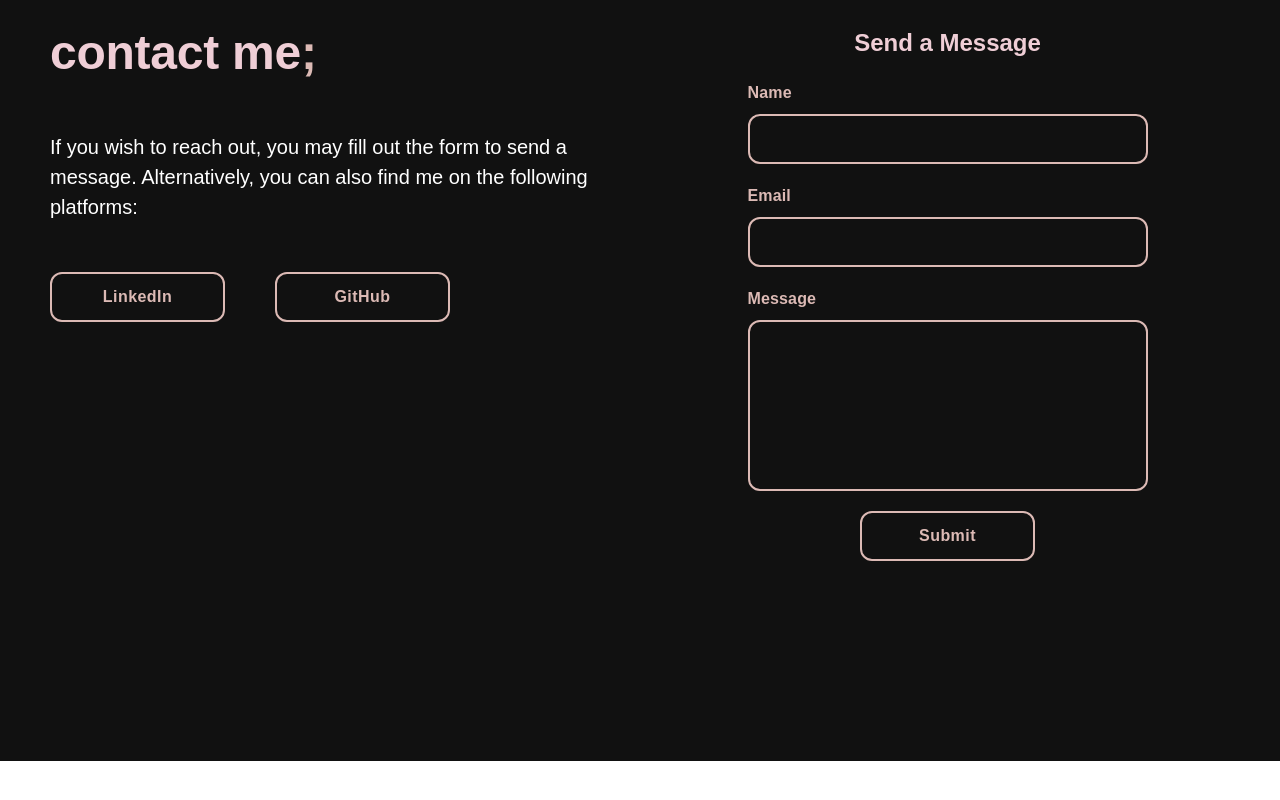
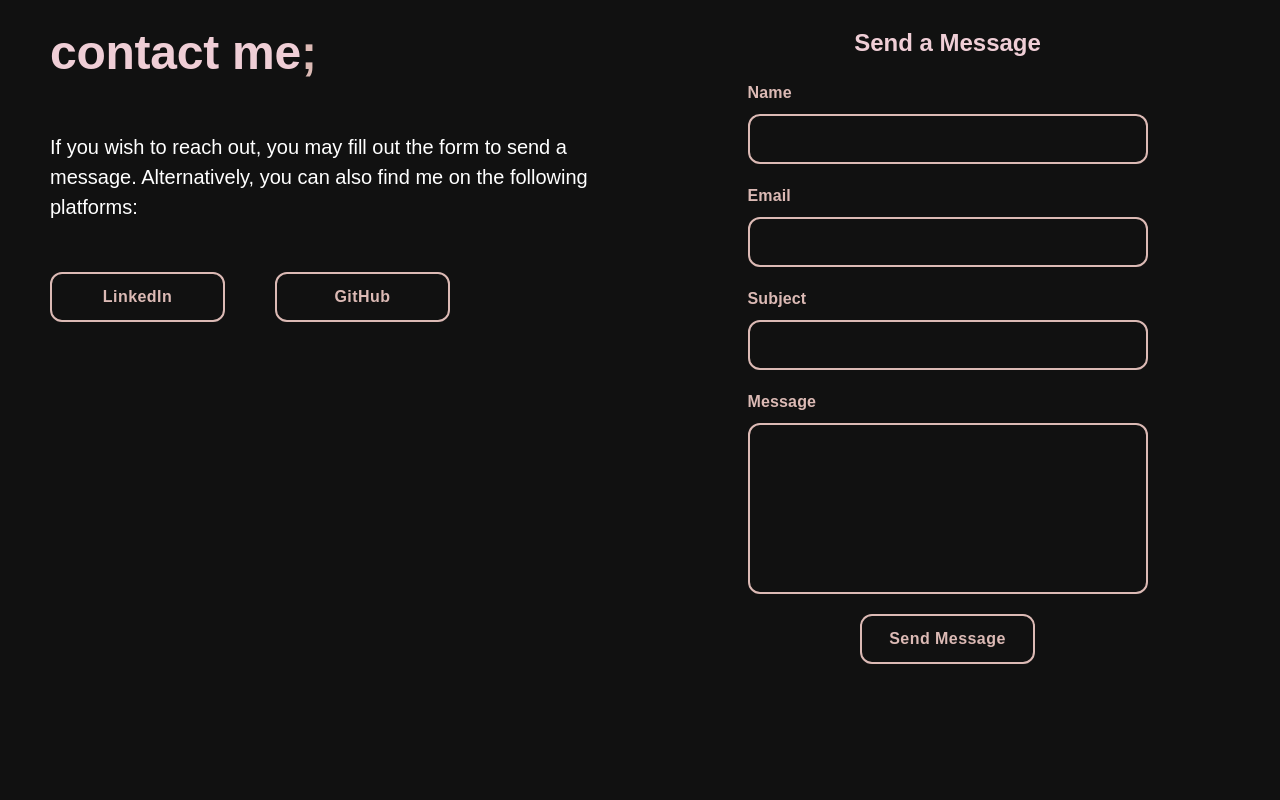
Before and after one commit to hbubante/Portfolio, a React (Vite) app: page / in a window 1280 px wide. Shown: the part 3187-3987 px from the top of the page. Before the commit the page ends 3948 px from the top, so only its background shows below. Built offline with nearby package versions, Linux system fonts and the light colour scheme; no server answers.

Commit message:
Implemented contact form

```diff
--- a/package.json
+++ b/package.json
@@ -10,6 +10,7 @@
     "preview": "vite preview"
   },
   "dependencies": {
+    "@emailjs/browser": "^4.4.1",
     "@emotion/react": "^11.14.0",
     "@emotion/styled": "^11.14.1",
     "@fontsource-variable/inter": "^5.3.0",
--- a/src/pages/Home.tsx
+++ b/src/pages/Home.tsx
@@ -1,10 +1,12 @@
-import { useEffect} from "react";
+import { useEffect, useState } from "react";
 import Button from "@mui/material/Button"
-import { TextField } from "@mui/material";
+import { TextField, Alert, Fade } from "@mui/material";
 import '@fontsource-variable/inter';
 import { motion } from "motion/react";
 import { useNavigate, useLocation } from "react-router-dom";
+import emailjs from "@emailjs/browser";
 
+// Icon imports
 import { SiJavascript, SiTypescript, SiPython, SiDotnet, SiPostgresql } from "react-icons/si";
 import { FaHtml5, FaCss3Alt, FaJava, FaReact, FaArrowRight } from "react-icons/fa";
 import Csharp from "../assets/csharp.png";
@@ -18,6 +20,7 @@ import previewAppointMed from "../assets/projects_preview/appointmed1.png";
 import previewAdKnow from "../assets/projects_preview/adknow1.png";
 import previewProjectPASIL from "../assets/projects_preview/projectpasil1.png";
 
+// For Motion Variants
 const imageVariants = {
         rest: {
             scale: 1,
@@ -38,6 +41,7 @@ const contentVariants = {
     },
 };
 
+// For scrolling functionality
 const scrollToSection = (id: string) => {
     const section = document.getElementById(id);
 
@@ -55,6 +59,7 @@ const scrollToSection = (id: string) => {
     });
 };
 
+// For redirecting functionality
 const GITHUB_URL = "https://github.com/hbubante";
 const LINKEDIN_URL = "https://www.linkedin.com/in/hbubante/";
 const RESUME_URL = "/Ubante_Resume.pdf";
@@ -62,6 +67,21 @@ const RESUME_URL = "/Ubante_Resume.pdf";
 const openExternal = (platform: string) => {
     window.open(platform, "_blank", "noopener,noreferrer");
 };
+
+// For EmailJS IDS/KEYS and other things
+const SERVICE_ID = import.meta.env.VITE_EMAILJS_SERVICE_ID;
+const TEMPLATE_ID = import.meta.env.VITE_EMAILJS_TEMPLATE_ID;
+const PUBLIC_KEY = import.meta.env.VITE_EMAILJS_PUBLIC_KEY;
+
+const currentTime = new Date().toLocaleString("en-PH", {
+    year: "numeric",
+    month: "long",
+    day: "numeric",
+    hour: "2-digit",
+    minute: "2-digit",
+    hour12: false,
+    timeZoneName: "short",
+});
 
 function Home() {
     // Fix for refresh 40px scrolling issue
@@ -89,6 +109,104 @@ function Home() {
 
         scrollToSection(location.hash.substring(1));
     }, [location]);
+
+    // For EmailJS and Contact Form functionalities
+    const [name, setName] = useState("");
+    const [email, setEmail] = useState("");
+    const [subject, setSubject] = useState("");
+    const [message, setMessage] = useState("");
+
+    const [snackbar, setSnackbar] = useState({
+        open: false,
+        severity: "success" as "success" | "error",
+        message: "",
+    });
+
+    // States for Send Message button; Don't allow spamming of button
+    const [sending, setSending] = useState(false);
+
+    // For handling closing of snackbar
+    const handleSnackbarClose = () => {
+        setSnackbar((prev) => ({
+            ...prev,
+            open: false,
+        }));
+    };
+
+    // For automatically closing snackbar
+    useEffect(() => {
+        if (!snackbar.open) return;
+
+        const timer = setTimeout(() => {
+            setSnackbar((prev) => ({
+                ...prev,
+                open: false,
+            }));
+        }, 5000); // I.e. 5 seconds
+
+        return () => clearTimeout(timer);
+    }, [snackbar.open]);
+
+    // For handling sending of message from Contact Form
+    const sendMessage = async () => {
+        // Check first if all fields are filled in; All are required
+        if (!name || !email || !subject || !message)
+        {
+            setSnackbar({
+                open: true,
+                severity: "error",
+                message: "Please fill out all fields.",
+            });
+
+            return;
+        }
+
+        // Change state of the Send Message button
+        setSending(true);
+
+        // Do the stuff man
+        try {
+            await emailjs.send(
+                SERVICE_ID,
+                TEMPLATE_ID,
+                {
+                    from_name: name,
+                    reply_to: email,
+                    title: subject,
+                    time: currentTime,
+                    message: message,
+                },
+                {
+                    publicKey: PUBLIC_KEY,
+                }
+            );
+
+            setSnackbar({
+                open: true,
+                severity: "success",
+                message: "Message sent successfully.",
+            });
+
+            setName("");
+            setEmail("");
+            setSubject("");
+            setMessage("");
+        }
+        catch (error) {
+            console.error(error);
+
+            setSnackbar({
+                open: true,
+                severity: "error",
+                message: "Failed to send, please try again.",
+            });
+        }
+
+        // Revert back the state of the Send Message button
+        finally {
+            setSending(false);
+        }
+    };
 
     return (
         <main className="
@@ -208,7 +326,11 @@ function Home() {
                         fontFamily: "'Inter Variable', sans-serif",
                         fontSize: 16,
                         fontWeight: 600,
-                        textTransform: 'none'
+                        textTransform: 'none',
+
+                        "&:hover": {
+                            backgroundColor: "#DCBAB50D",
+                        },
                     }}
                     onClick={() => scrollToSection("contact")}
                 >
@@ -273,7 +395,11 @@ function Home() {
                                 fontFamily: "'Inter Variable', sans-serif",
                                 fontSize: 16,
                                 fontWeight: 600,
-                                textTransform: 'none'
+                                textTransform: 'none',
+
+                                "&:hover": {
+                                    backgroundColor: "#DCBAB50D",
+                                },
                             }}
                             onClick={() => openExternal(RESUME_URL)}
                         >
@@ -291,7 +417,11 @@ function Home() {
                                 fontFamily: "'Inter Variable', sans-serif",
                                 fontSize: 16,
                                 fontWeight: 600,
-                                textTransform: 'none'
+                                textTransform: 'none',
+
+                                "&:hover": {
+                                    backgroundColor: "#DCBAB50D",
+                                },
                             }}
                             onClick={() => openExternal(GITHUB_URL)}
                         >
@@ -836,7 +966,11 @@ function Home() {
                                 fontFamily: "'Inter Variable', sans-serif",
                                 fontSize: 16,
                                 fontWeight: 600,
-                                textTransform: 'none'
+                                textTransform: 'none',
+
+                                "&:hover": {
+                                    backgroundColor: "#DCBAB50D",
+                                },
                             }}
                             onClick={() => openExternal(LINKEDIN_URL)}
                         >
@@ -854,7 +988,11 @@ function Home() {
                                 fontFamily: "'Inter Variable', sans-serif",
                                 fontSize: 16,
                                 fontWeight: 600,
-                                textTransform: 'none'
+                                textTransform: 'none',
+
+                                "&:hover": {
+                                    backgroundColor: "#DCBAB50D",
+                                },
                             }}
                             onClick={() => openExternal(GITHUB_URL)}
                         >
@@ -931,6 +1069,8 @@ function Home() {
                                 top: 0,
                             },
                         }}
+                        value={name}
+                        onChange={(e) => setName(e.target.value)}
                     />
 
                     <TextField
@@ -984,6 +1124,63 @@ function Home() {
                                 top: 0,
                             },
                         }}
+                        value={email}
+                        onChange={(e) => setEmail(e.target.value)}
+                    />
+
+                    <TextField
+                        label="Subject"
+                        variant="outlined"
+                        sx={{
+                            width: "400px",
+
+                            "& .MuiInputLabel-root": {
+                                color: "#DCBAB5",
+                                position: "relative",
+                                transform: "none",
+                                marginBottom: "10px",
+                                fontFamily: "'Inter Variable', sans-serif",
+                                fontSize: 16,
+                                fontWeight: 600,
+                            },
+
+                            "& .MuiInputLabel-root.Mui-focused": {
+                                color: "#DCBAB5",
+                            },
+
+                            "& .MuiOutlinedInput-root": {
+                                height: "50px",
+                                borderRadius: "12px",
+
+                                "& fieldset": {
+                                    borderColor: "#DCBAB5",
+                                    borderWidth: "2px",
+                                },
+
+                                "&:hover fieldset": {
+                                    borderColor: "#DCBAB5",
+                                },
+
+                                "&.Mui-focused fieldset": {
+                                    borderColor: "#DCBAB5",
+                                },
+                            },
+
+                            "& input": {
+                                color: "#FFFFFF",
+                                padding: "0 16px",
+                            },
+
+                            "& legend": {
+                                display: 'none',
+                            },
+
+                            "& fieldset": {
+                                top: 0,
+                            },
+                        }}
+                        value={subject}
+                        onChange={(e) => setSubject(e.target.value)}
                     />
 
                     <TextField
@@ -1047,9 +1244,12 @@ function Home() {
                                 borderRadius: "999px",
                             },
                         }}
+                        value={message}
+                        onChange={(e) => setMessage(e.target.value)}
                     />
 
-                    <Button sx={{
+                    <Button
+                        sx={{
                             width: 175,
                             height: 50,
                             border: 2,
@@ -1059,10 +1259,38 @@ function Home() {
                             fontFamily: "'Inter Variable', sans-serif",
                             fontSize: 16,
                             fontWeight: 600,
-                        textTransform: 'none'
-                    }}>
-                        Submit
+                            textTransform: 'none',
+
+                            "&:hover": {
+                                backgroundColor: "#DCBAB50D",
+                            },
+
+                            "&.Mui-disabled": {
+                                backgroundColor: "#DCBAB5",
+                                color: "#FFFFFF",
+                                fontFamily: "'Inter Variable', sans-serif",
+                            },
+                        }}
+                        disabled={sending}
+                        onClick={sendMessage}
+                    >
+                        {sending? "Sending..." : "Send Message"}
                     </Button>
+
+                    <Fade in={snackbar.open}>
+                        <Alert
+                            onClose={handleSnackbarClose}
+                            severity={snackbar.severity}
+                            variant="filled"
+                            sx={{
+                                borderRadius: "10px",
+                                color: "FFFFFF",
+                                backgroundColor: "#DCBAB5",
+                            }}
+                        >
+                            {snackbar.message}
+                        </Alert>
+                    </Fade>
                 </div>
             </motion.div>
         </main>
```
Also changed, not shown: 2 other files (tests, documents, lock files or other folders). Lines whose indentation alone changed are shown as unchanged.
